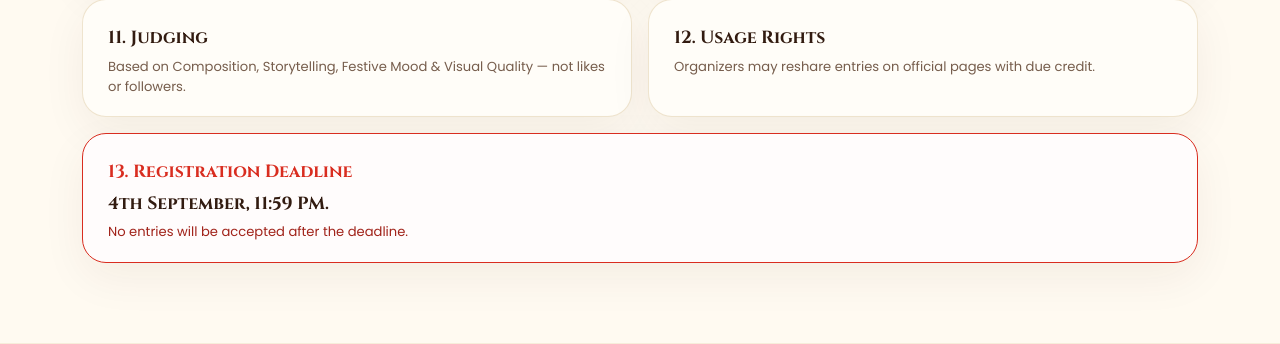
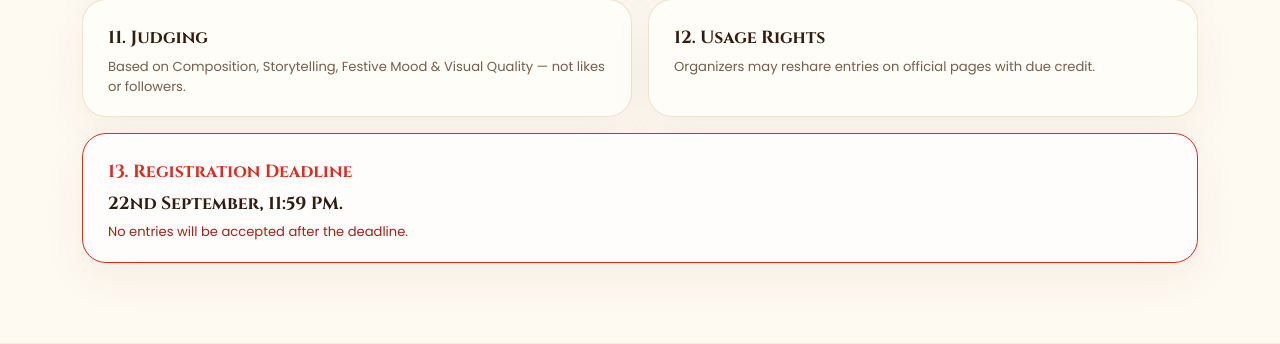
Before and after one commit to takshacharya7-star/new-alkapuri-cha-maharaja., a Flask app: page / in a window 1280 px wide. Shown: the part 2845-3189 px from the top of the page. Run offline with Flask 3, Linux system fonts and the light colour scheme.

Commit message:
Update registration deadline to 22nd September

```diff
--- a/index.html
+++ b/index.html
@@ -111,7 +111,7 @@
   </div>
   <div style="padding: 20px 25px; grid-column: span 2; border-color: #d92d20; background: #fffcfc;">
     <strong style="color: #d92d20;">13. Registration Deadline</strong>
-    <p style="color: #a1231a;"><strong>4th September, 11:59 PM.</strong> No entries will be accepted after the deadline.</p>
+    <p style="color: #a1231a;"><strong>22nd September, 11:59 PM.</strong> No entries will be accepted after the deadline.</p>
   </div>
 </div>
 </div></section>
--- a/templates/index.html
+++ b/templates/index.html
@@ -111,7 +111,7 @@
   </div>
   <div style="padding: 20px 25px; grid-column: span 2; border-color: #d92d20; background: #fffcfc;">
     <strong style="color: #d92d20;">13. Registration Deadline</strong>
-    <p style="color: #a1231a;"><strong>4th September, 11:59 PM.</strong> No entries will be accepted after the deadline.</p>
+    <p style="color: #a1231a;"><strong>22nd September, 11:59 PM.</strong> No entries will be accepted after the deadline.</p>
   </div>
 </div>
 </div></section>
```
